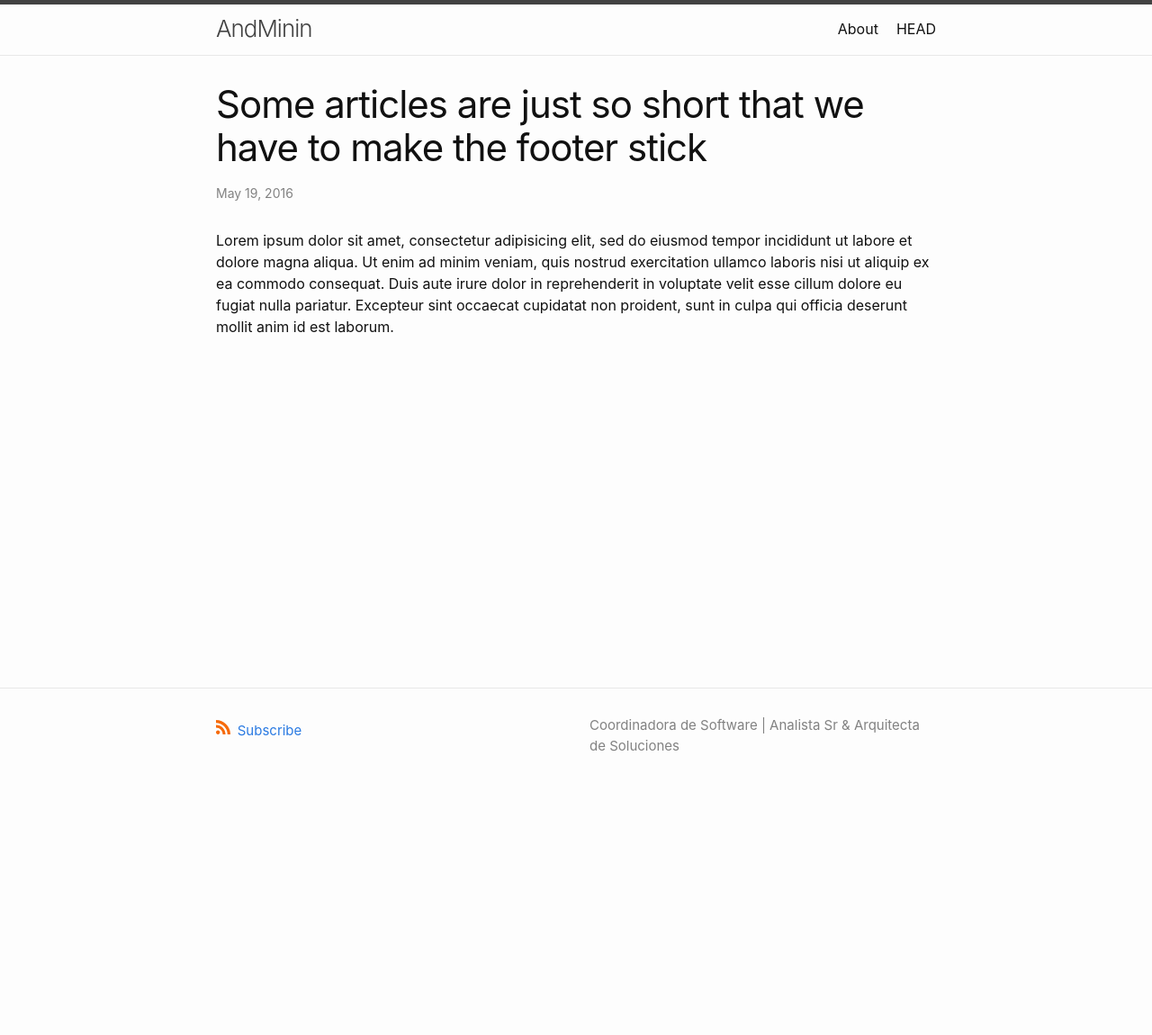
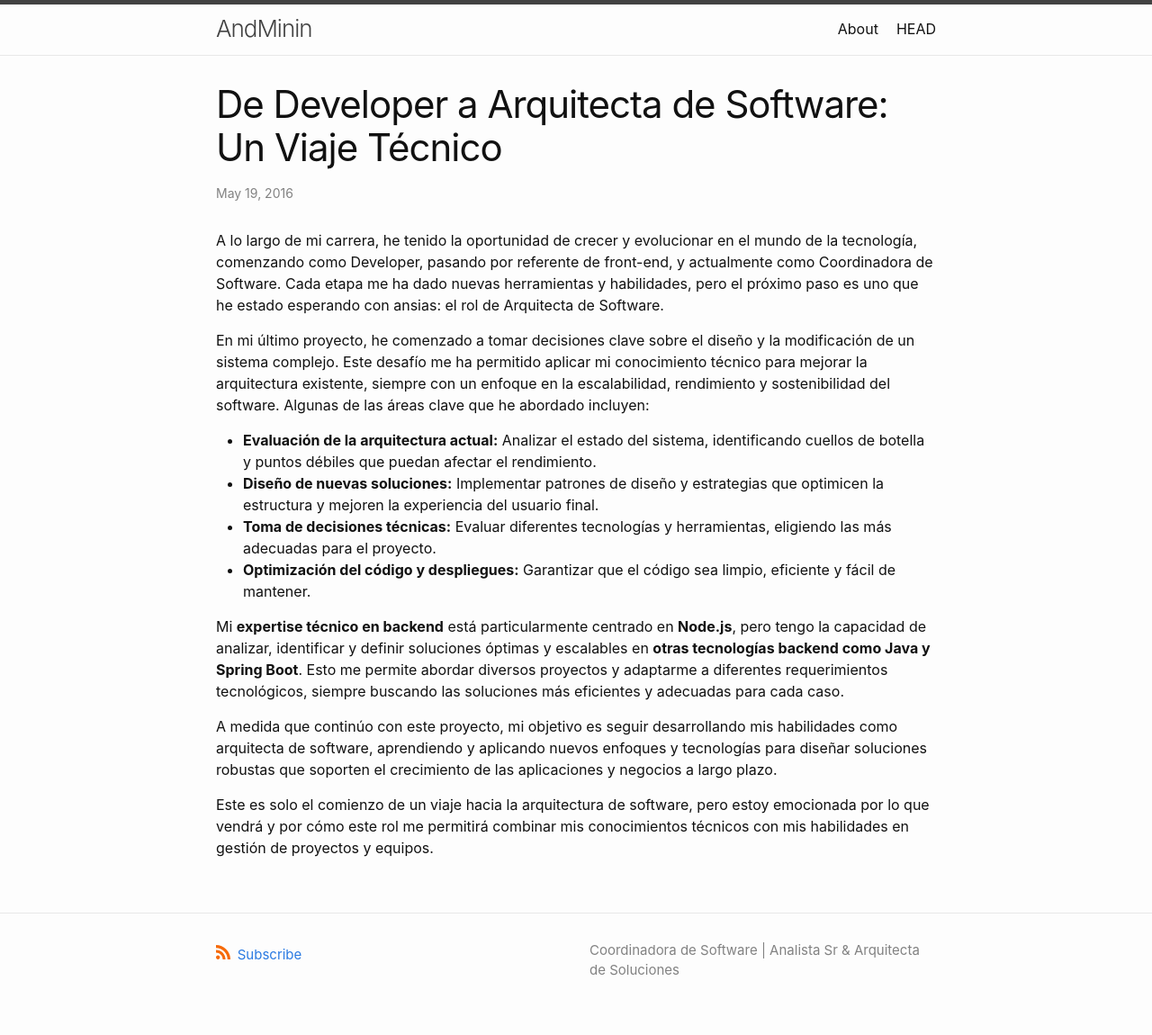
Before and after one commit to webcom-website/AndMinin.github.io, a Jekyll site: the page built from _posts/2016-05-19-super-short-article.md, in a window 1280 px wide. Shown: the whole page at 90% size. Built offline with Jekyll 4.4.1, drawn with Linux system fonts in a browser that asks for light colours; before the commit the page ends 900 px from its top, so only the background shows below that.

Commit message:
primer post de blog

```diff
--- a/_posts/2016-05-19-super-short-article.md
+++ b/_posts/2016-05-19-super-short-article.md
@@ -1,7 +1,20 @@
 ---
 layout: post
-title: "Some articles are just so short that we have to make the footer stick"
-categories: misc
+title: "De Developer a Arquitecta de Software: Un Viaje Técnico"
+categories: carrera
 ---
 
-Lorem ipsum dolor sit amet, consectetur adipisicing elit, sed do eiusmod tempor incididunt ut labore et dolore magna aliqua. Ut enim ad minim veniam, quis nostrud exercitation ullamco laboris nisi ut aliquip ex ea commodo consequat. Duis aute irure dolor in reprehenderit in voluptate velit esse cillum dolore eu fugiat nulla pariatur. Excepteur sint occaecat cupidatat non proident, sunt in culpa qui officia deserunt mollit anim id est laborum.
+A lo largo de mi carrera, he tenido la oportunidad de crecer y evolucionar en el mundo de la tecnología, comenzando como Developer, pasando por referente de front-end, y actualmente como Coordinadora de Software. Cada etapa me ha dado nuevas herramientas y habilidades, pero el próximo paso es uno que he estado esperando con ansias: el rol de Arquitecta de Software.
+
+En mi último proyecto, he comenzado a tomar decisiones clave sobre el diseño y la modificación de un sistema complejo. Este desafío me ha permitido aplicar mi conocimiento técnico para mejorar la arquitectura existente, siempre con un enfoque en la escalabilidad, rendimiento y sostenibilidad del software. Algunas de las áreas clave que he abordado incluyen:
+
+- **Evaluación de la arquitectura actual:** Analizar el estado del sistema, identificando cuellos de botella y puntos débiles que puedan afectar el rendimiento.
+- **Diseño de nuevas soluciones:** Implementar patrones de diseño y estrategias que optimicen la estructura y mejoren la experiencia del usuario final.
+- **Toma de decisiones técnicas:** Evaluar diferentes tecnologías y herramientas, eligiendo las más adecuadas para el proyecto.
+- **Optimización del código y despliegues:** Garantizar que el código sea limpio, eficiente y fácil de mantener.
+
+Mi **expertise técnico en backend** está particularmente centrado en **Node.js**, pero tengo la capacidad de analizar, identificar y definir soluciones óptimas y escalables en **otras tecnologías backend como Java y Spring Boot**. Esto me permite abordar diversos proyectos y adaptarme a diferentes requerimientos tecnológicos, siempre buscando las soluciones más eficientes y adecuadas para cada caso.
+
+A medida que continúo con este proyecto, mi objetivo es seguir desarrollando mis habilidades como arquitecta de software, aprendiendo y aplicando nuevos enfoques y tecnologías para diseñar soluciones robustas que soporten el crecimiento de las aplicaciones y negocios a largo plazo.
+
+Este es solo el comienzo de un viaje hacia la arquitectura de software, pero estoy emocionada por lo que vendrá y por cómo este rol me permitirá combinar mis conocimientos técnicos con mis habilidades en gestión de proyectos y equipos.
```
